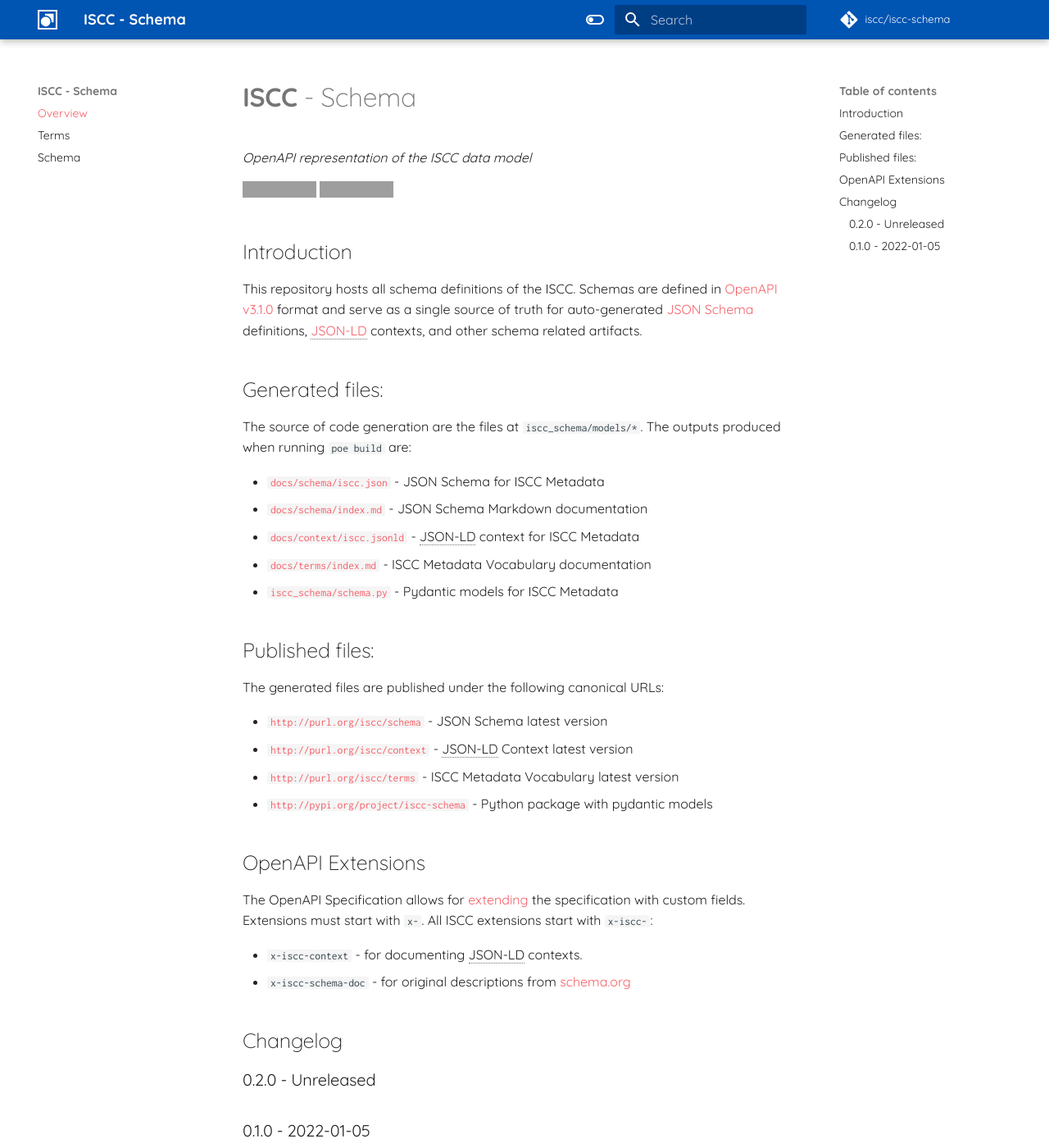
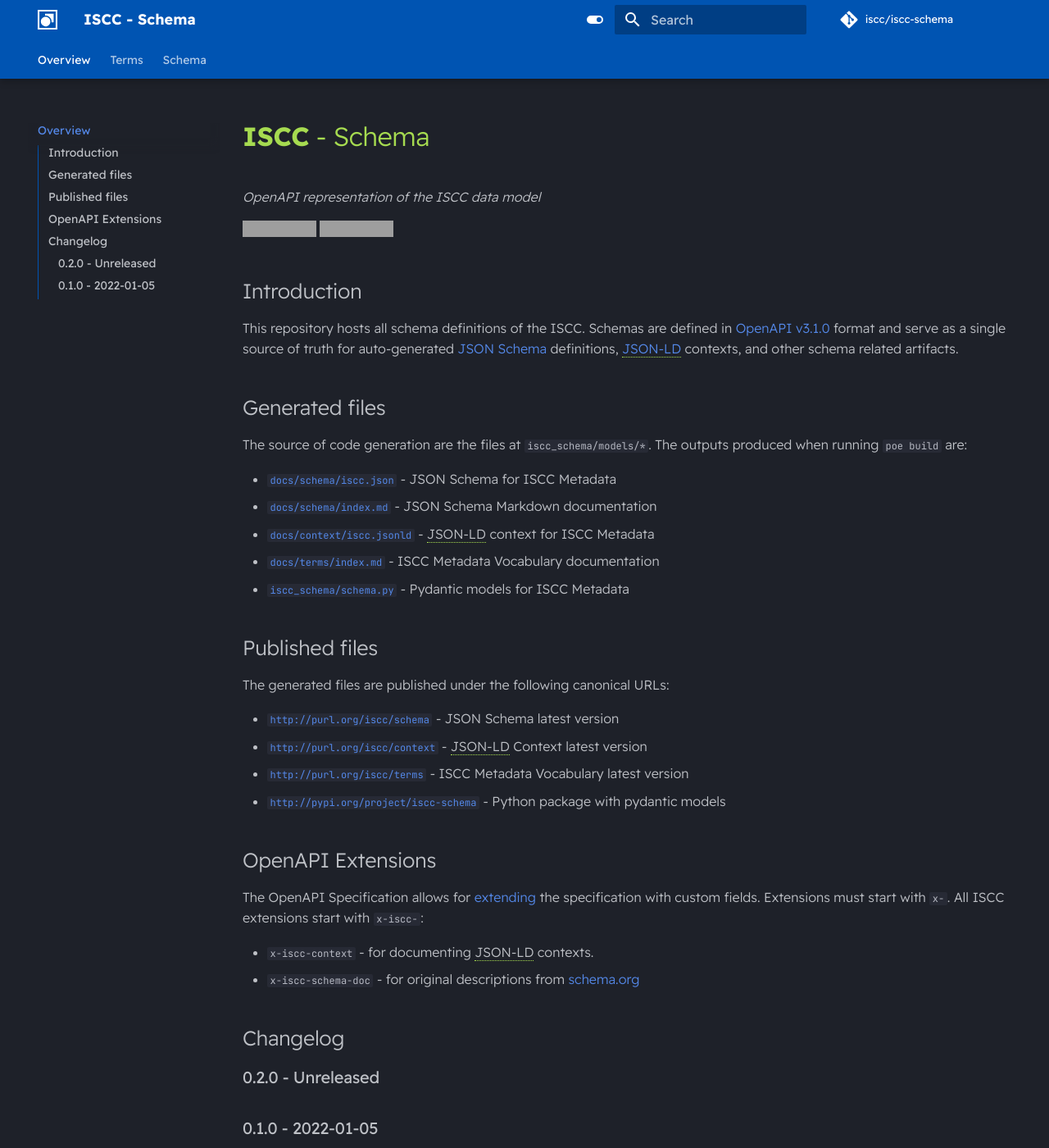
Before and after one commit to iscc/iscc-schema, an MkDocs documentation site: the page built from docs/index.md, in a window 1280 px wide and 1400 px high. Shown: the whole window at 82% size. Built offline with MkDocs 1.6.1 and Material for MkDocs 9.7.7, drawn with Linux system fonts in a browser that asks for light colours; comment, search, counter and statistics services are not loaded; grey boxes are pictures that could not be loaded.

Commit message:
Update documentation style to match iscc-core - fix #16

```diff
--- a/docs/index.md
+++ b/docs/index.md
@@ -13,7 +13,7 @@
 definitions, [JSON-LD](https://json-ld.org/) contexts, and other schema related
 artifacts.
 
-## Generated files:
+## Generated files
 
 The source of code generation are the files at `iscc_schema/models/*`.
 The outputs produced when running `poe build` are:
@@ -24,7 +24,7 @@
 - [`docs/terms/index.md`](https://github.com/iscc/iscc-schema/blob/main/docs/context/index.md) - ISCC Metadata Vocabulary documentation
 - [`iscc_schema/schema.py`](https://github.com/iscc/iscc-schema/blob/main/iscc_schema/schema.py) - Pydantic models for ISCC Metadata
 
-## Published files:
+## Published files
 
 The generated files are published under the following canonical URLs:
 
--- a/docs/stylesheets/extra.css
+++ b/docs/stylesheets/extra.css
@@ -13,7 +13,23 @@
   --md-primary-fg-color:               #0054b2;
   --md-primary-fg-color--light:        #7ac2f7;
   --md-primary-fg-color--dark:         #123663;
-
   --md-accent-fg-color:                #f56169;
   --md-accent-bg-color:                #a6db50;
+
+  --md-typeset-a-color:                #a6db50;
+  --md-default-fg-color--light:        #a6db50;
 }
+
+
+.md-typeset {
+    font-weight: 200;
+}
+
+.md-typeset code {
+    font-size:.6rem;
+}
+
+.doc-heading code {
+    font-weight: bold;
+    font-size: 0.9rem;
+}
--- a/mkdocs.yml
+++ b/mkdocs.yml
@@ -24,24 +24,24 @@
   favicon: images/iscc-logo-icon-black.svg
   language: en
   font:
-    text: Quicksand
-    code: Inconsolata
+    text: Readex Pro
+    code: JetBrains Mono
   palette:
+    - scheme: slate
+      toggle:
+        icon: material/toggle-switch
+        name: Switch to light mode
     - scheme: default
       toggle:
         icon: material/toggle-switch-off-outline
         name: Switch to dark mode
-    - scheme: slate
-      toggle:
-        icon: material/toggle-switch
-        name: Switch to light mode
   features:
-    #- toc.integrate
+    - toc.integrate
     - navigation.indexes
-#    - navigation.tracking
-#    - navigation.tabs
-#    - navigation.tabs.sticky
-#    - navigation.expand
+    - navigation.tracking
+    - navigation.tabs
+    - navigation.tabs.sticky
+    - navigation.expand
 
 plugins:
   - search
```
Also changed, not shown: README.md (+2 -2 lines), 1 other file.
